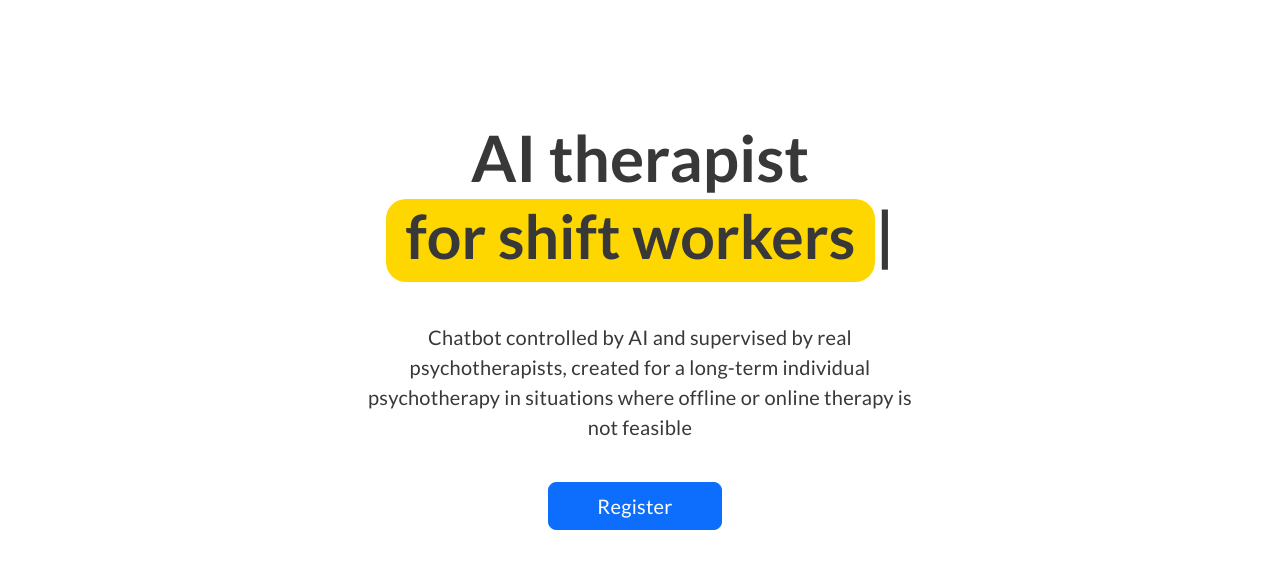
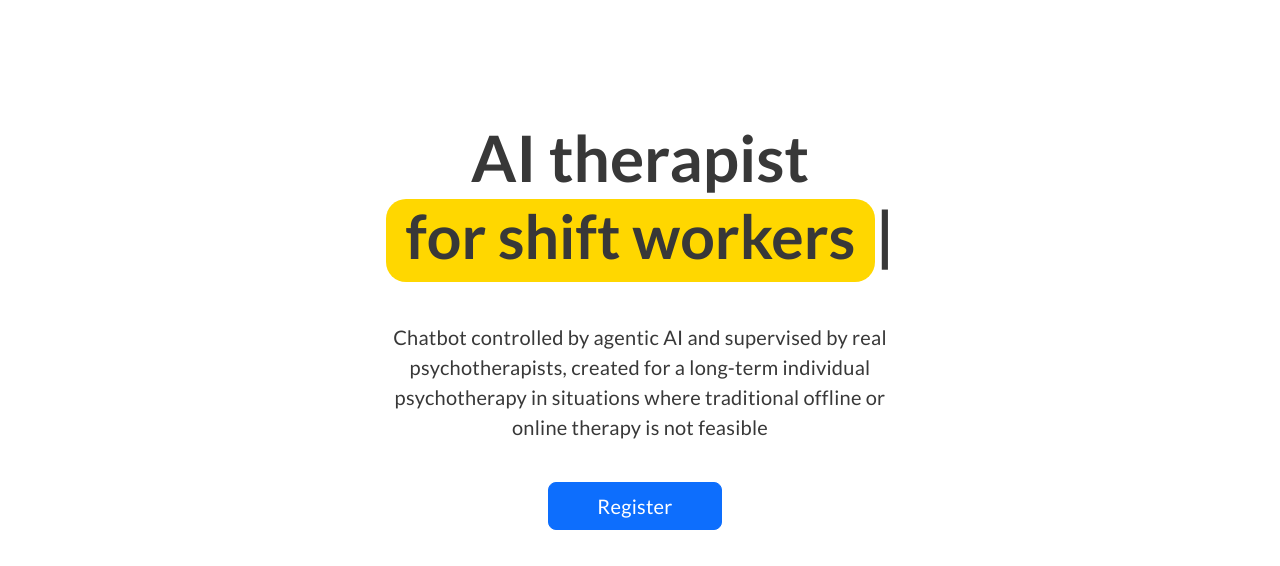
Before and after one commit to togetherisbetter/ai-therapist, a plain HTML site: page index.html in a window 1280 px wide. Shown: the top 566 px of the page. Drawn offline with nearby package versions, Linux system fonts and the light colour scheme.

Commit message:
Update index.html

```diff
--- a/index.html
+++ b/index.html
@@ -169,7 +169,7 @@
           <h1>AI&nbsp;therapist<br><span id="typed_element"></span></h1>
         </div>
         <div class="col col-lg-6 offset-lg-3 col-sm-10 offset-sm-1 col-md-10 offset-md-1 col-10 offset-1">
-          <p class="benefit">Chatbot controlled by AI and supervised by real psychotherapists, created for a long-term individual psychotherapy in situations where offline or online therapy is not feasible</p>
+          <p class="benefit">Chatbot controlled by agentic AI and supervised by real psychotherapists, created for a long-term individual psychotherapy in situations where traditional offline or online therapy is not feasible</p>
 
           <a type="button" class="btn btn-primary btn-lg" href="https://forms.gle/snpjnAwjZdXNSgYT7" target="_blank">Register</a>
         </div>
```
